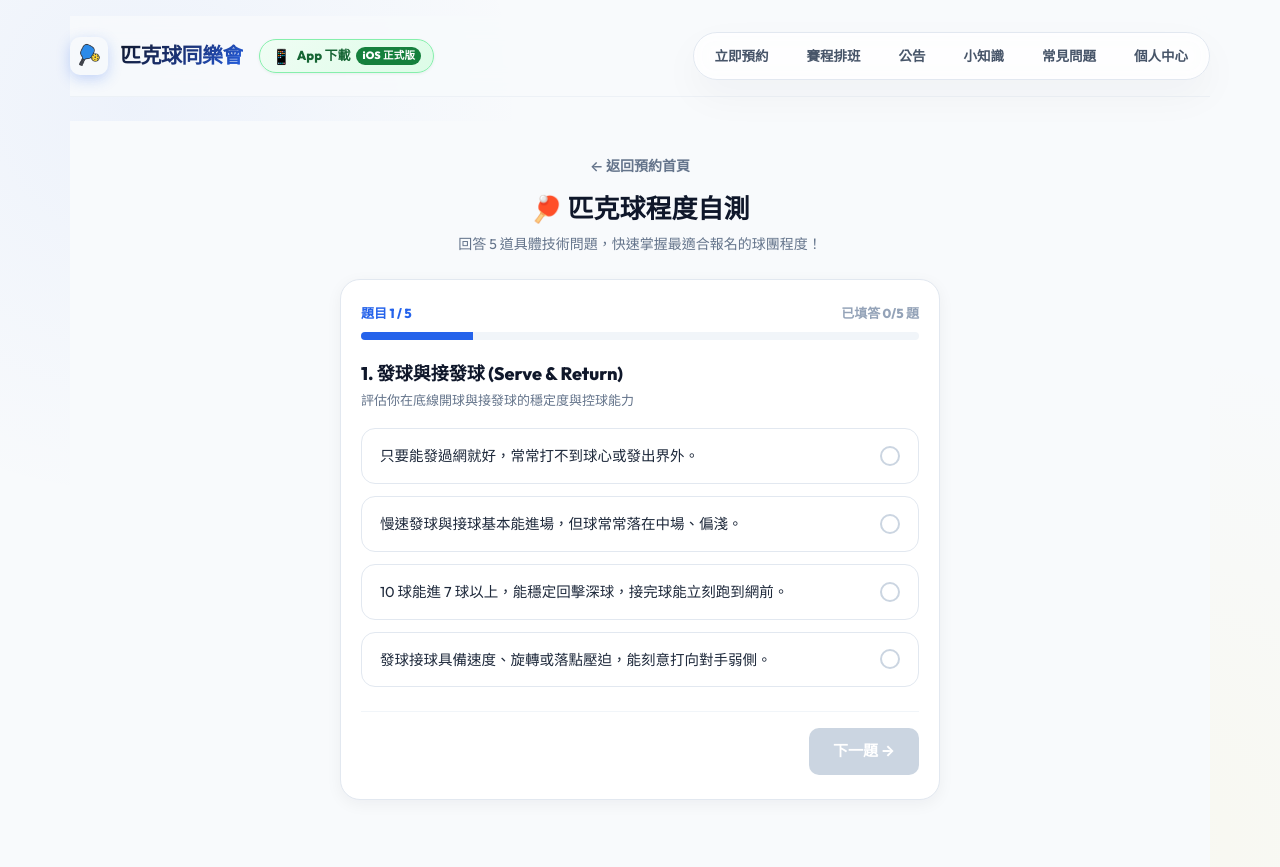
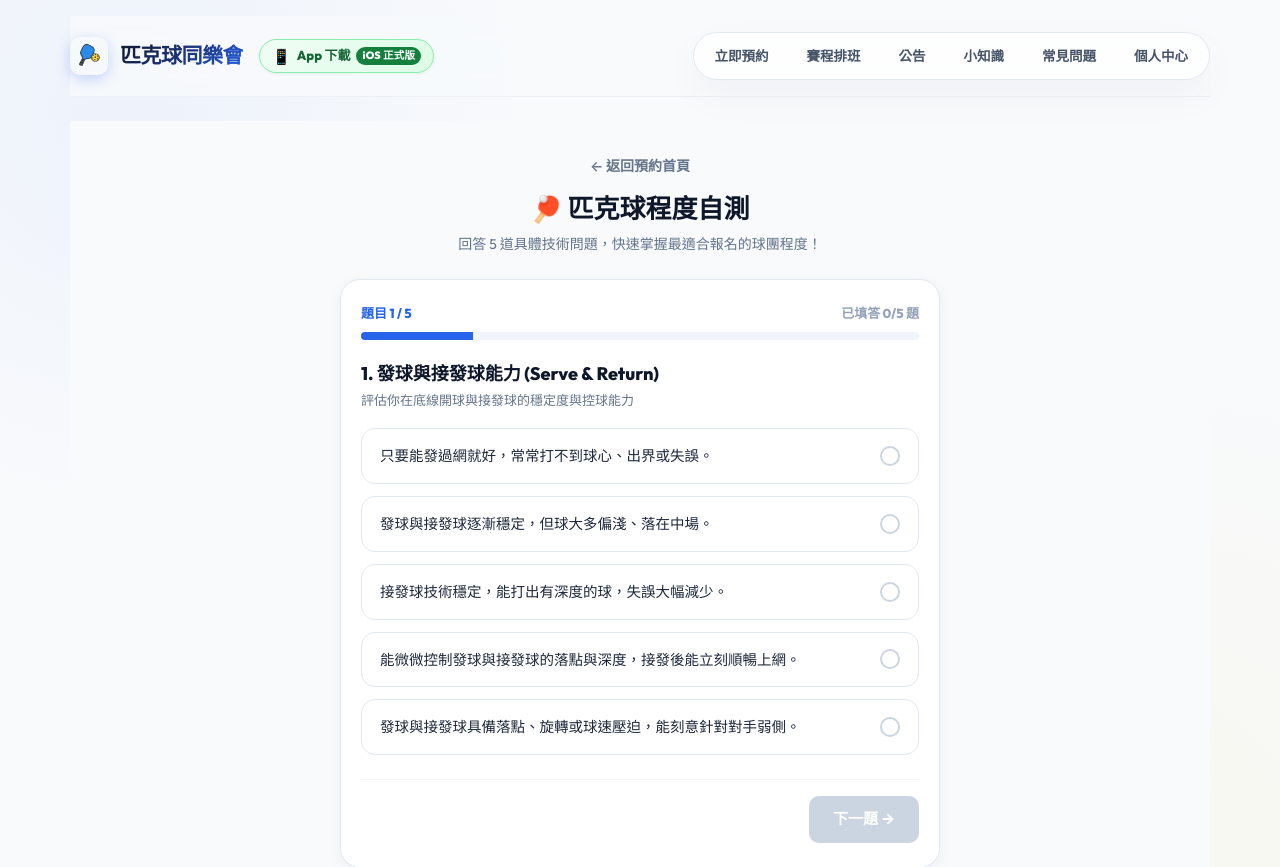
Before and after one commit to jasonliu1231/pickleball, a Next.js app: page /quiz in a window 1280 px wide. Shown: the top 867 px of the page. Built offline with nearby package versions, Linux system fonts and the light colour scheme; no server answers.

Commit message:
feat: update skill quiz to 5 questions with 5-tier standard rating (1.0-3.5)

```diff
--- a/app/quiz/page.jsx
+++ b/app/quiz/page.jsx
@@ -6,13 +6,14 @@ import Link from "next/link";
 const QUIZ_QUESTIONS = [
   {
     id: 1,
-    title: "1. 發球與接發球 (Serve & Return)",
+    title: "1. 發球與接發球能力 (Serve & Return)",
     subtitle: "評估你在底線開球與接發球的穩定度與控球能力",
     options: [
-      { score: 2.0, tag: "2.0 級", label: "只要能發過網就好，常常打不到球心或發出界外。" },
-      { score: 2.5, tag: "2.5 級", label: "慢速發球與接球基本能進場，但球常常落在中場、偏淺。" },
-      { score: 3.0, tag: "3.0 級", label: "10 球能進 7 球以上，能穩定回擊深球，接完球能立刻跑到網前。" },
-      { score: 3.5, tag: "3.5 級", label: "發球接球具備速度、旋轉或落點壓迫，能刻意打向對手弱側。" },
+      { score: 1.5, tag: "1.0 - 1.5 級", label: "只要能發過網就好，常常打不到球心、出界或失誤。" },
+      { score: 2.0, tag: "2.0 級", label: "發球與接發球逐漸穩定，但球大多偏淺、落在中場。" },
+      { score: 2.5, tag: "2.5 級", label: "接發球技術穩定，能打出有深度的球，失誤大幅減少。" },
+      { score: 3.0, tag: "3.0 級", label: "能微微控制發球與接發球的落點與深度，接發後能立刻順暢上網。" },
+      { score: 3.5, tag: "3.5+ 級", label: "發球與接發球具備落點、旋轉或球速壓迫，能刻意針對對手弱側。" },
     ]
   },
   {
@@ -20,87 +21,106 @@ const QUIZ_QUESTIONS = [
     title: "2. 網前小球 / 丁克 (Dink)",
     subtitle: "評估你在網前廚房線（NVZ）的放小球手感與拉鋸耐心",
     options: [
-      { score: 2.0, tag: "2.0 級", label: "完全不會放小球，看到球就只想用力敲過去。" },
-      { score: 2.5, tag: "2.5 級", label: "能在網前輕推 1～2 拍，但手腕太硬，球容易彈很高被殺球。" },
-      { score: 3.0, tag: "3.0 級", label: "能跟對手在網前耐心來回對拉 3～5 拍，但遇到大角度容易掛網。" },
-      { score: 3.5, tag: "3.5 級", label: "丁克球貼網極低，能維持 6 拍以上耐心拉鋸，懂得找空檔抓失誤。" },
+      { score: 1.5, tag: "1.0 - 1.5 級", label: "完全不會放小球，看到球就只想大力抽或用力敲過去。" },
+      { score: 2.0, tag: "2.0 級", label: "開始嘗試打丁克球，但手腕太硬，球容易彈很高被殺球。" },
+      { score: 2.5, tag: "2.5 級", label: "能持續在網前正反手推丁克球，打出低平貼網球，失誤減少。" },
+      { score: 3.0, tag: "3.0 級", label: "能嘗試改變方向打丁克球（直線到對角），來回拍數明顯變多。" },
+      { score: 3.5, tag: "3.5+ 級", label: "能持續變向丁克、耐心拉鋸，伺機找對手破綻抓出有效得分球。" },
     ]
   },
   {
     id: 3,
-    title: "3. 底線與第三板處理 (3rd Shot)",
-    subtitle: "評估第三板的戰術選擇（慢放 Drop vs 抽球 Drive）",
+    title: "3. 第三拍處理與向前推進 (3rd Shot)",
+    subtitle: "評估第三拍的戰術選擇（慢放短球 / 長丁克 vs 平抽推進）",
     options: [
-      { score: 2.0, tag: "2.0 級", label: "沒概念，只要能把球從底線弄過網就算成功。" },
-      { score: 2.5, tag: "2.5 級", label: "一律大力死抽（Drive），抽不過去就掛網、抽過去容易被攔截。" },
-      { score: 3.0, tag: "3.0 級", label: "知道要打第三板慢放（Drop），但成功率不到一半，常打太高。" },
-      { score: 3.5, tag: "3.5 級", label: "大部分能穩定把第三板慢放軟球（Drop）打進對手廚房區，順利走到網前。" },
+      { score: 1.5, tag: "1.0 - 1.5 級", label: "沒第三拍概念，只要能把球弄過網就算成功。" },
+      { score: 2.0, tag: "2.0 級", label: "大多一律大力平抽（Drive），抽不過去就掛網、抽過去容易被攔截。" },
+      { score: 2.5, tag: "2.5 級", label: "比賽時開始嘗試從過渡區或底線打「第三拍短球（長丁克）」，並嘗試向前走。" },
+      { score: 3.0, tag: "3.0 級", label: "能在中場過渡區穩定打出第三拍短球，順利推進到網前非截擊區。" },
+      { score: 3.5, tag: "3.5+ 級", label: "能穩定從「底線」打出高品質第三拍長丁克落入對方廚房，逼對手無法進攻。" },
     ]
   },
   {
     id: 4,
-    title: "4. 網前截擊與快球防守 (Volley & Reset)",
+    title: "4. 快球防守、截擊與失誤率 (Volley & Reset)",
     subtitle: "評估面對快球時的反應、截擊穩定性與卸力防守能力",
     options: [
-      { score: 2.0, tag: "2.0 級", label: "看到快球會害怕躲球，揮拍太大容易把球打出界。" },
-      { score: 2.5, tag: "2.5 級", label: "中速球可以用正手擋回去，但常常回球太高被對手連續扣殺。" },
-      { score: 3.0, tag: "3.0 級", label: "網前反應快，能做好準備姿勢擋住快球，手腕較穩定。" },
-      { score: 3.5, tag: "3.5 級", label: "能卸力擋住對手的重扣殺球（Reset 放回廚房區），攻守兼備。" },
+      { score: 1.5, tag: "1.0 - 1.5 級", label: "常失誤，對手球速一快容易嚇到躲球，或動作太大打出界。" },
+      { score: 2.0, tag: "2.0 級", label: "中速球能擋回去，但失誤仍偏多，容易把球擋得太高被扣殺。" },
+      { score: 2.5, tag: "2.5 級", label: "截擊技術逐漸穩定，很少出現低級失誤高球，能將球擋回場內。" },
+      { score: 3.0, tag: "3.0 級", label: "網前反應靈活，能將球主動截擊到對手的後場或空檔，來回拍數長。" },
+      { score: 3.5, tag: "3.5+ 級", label: "防守能力強，面對對手的大力殺球能「卸力重置（Reset）」輕放回對方廚房區。" },
     ]
   },
   {
     id: 5,
-    title: "5. 規則熟練度與雙打走位 (Rules & Position)",
-    subtitle: "評估對比分、發球站位、雙跳規則與雙打跑位的掌握度",
+    title: "5. 雙打走位、規則與站位觀念 (Court Positioning)",
+    subtitle: "評估對比分、發球站位、雙跳規則與雙打推進默契",
     options: [
-      { score: 2.0, tag: "2.0 級", label: "常常忘記比分或雙跳規則，廚房區容易不小心踩進去。" },
-      { score: 2.5, tag: "2.5 級", label: "規則都懂了，但雙打常常不知道該站哪裡、容易搶球或漏球。" },
-      { score: 3.0, tag: "3.0 級", label: "規則完全熟練，知道雙打要盡快站上網前廚房線防守。" },
-      { score: 3.5, tag: "3.5 級", label: "具備團隊戰術意識，懂得與隊友溝通補位、換位跑動。" },
+      { score: 1.5, tag: "1.0 - 1.5 級", label: "常忘記雙反彈規則、計分，發球或接發球時常不知道該站哪裡。" },
+      { score: 2.0, tag: "2.0 級", label: "基本規則都懂了，但雙打常留在底線不敢前進，容易跟隊友搶球。" },
+      { score: 2.5, tag: "2.5 級", label: "開始有比賽觀念，能與搭檔同步從後場向前推進到非截擊區（廚房線）。" },
+      { score: 3.0, tag: "3.0 級", label: "完全落實向前站位的壓迫優勢，能開始與搭檔溝通補位與得分策略。" },
+      { score: 3.5, tag: "3.5+ 級", label: "熟悉比賽節奏，懂得根據對手拍面預判球種（上/下旋），攻防走位默契極佳。" },
     ]
   }
 ];
 
 function getLevelResult(avgScore) {
-  if (avgScore < 2.25) {
+  if (avgScore < 1.8) {
     return {
-      title: "2.0 級（需教學新手）",
+      levelKey: "1.5",
+      title: "1.0 ~ 1.5 級（新手初學）",
       systemSkill: "需教學 (<2.0)",
       color: "#059669",
       bg: "#ecfdf5",
       border: "#a7f3d0",
-      desc: "您剛接觸匹克球，正在了解基本規則與建立擊球手感！",
-      advice: "建議報名：【新手友善團】、【新手教學場】或【不限程度歡樂暢打】，多練習發球、接發球的擊中率與基本走位。"
+      desc: "您已了解基本比賽規則，正在熟悉揮拍手感與擊球過網！",
+      advice: "建議報名：【1.0-1.5 新手教學團】、【不限程度歡樂暢打】，多練習發球、接球的擊中率與雙跳站位。"
     };
-  } else if (avgScore < 2.75) {
+  } else if (avgScore < 2.3) {
     return {
-      title: "2.5 級（基礎初學）",
+      levelKey: "2.0",
+      title: "2.0 級（入門體驗）",
+      systemSkill: "需教學 (<2.0)",
+      color: "#0d9488",
+      bg: "#f0fdfa",
+      border: "#99f6e4",
+      desc: "接、發球逐漸穩定，開始有丁克球、截擊等觀念，但失誤仍偏多！",
+      advice: "建議報名：【2.0 歡樂暢打團】、【新手練球場】，練習減少低級高球失誤，並嘗試在網前輕推丁克球。"
+    };
+  } else if (avgScore < 2.8) {
+    return {
+      levelKey: "2.5",
+      title: "2.5 級（基礎初階）",
       systemSkill: "初學 (2.0-2.5)",
       color: "#0284c7",
       bg: "#f0f9ff",
       border: "#bae6fd",
-      desc: "您已能順暢發球與回擊慢速球，基本規則完全沒問題！",
-      advice: "建議報名：【初學交流團】、【2.0+ / 2.5+ 休閒暢打】，打球時可以多練習回球後走上網前廚房線，並練習輕放小球（丁克）。"
+      desc: "基本擊球技術逐漸穩定，失誤明顯減少，開始懂得與隊友一起向前推進到廚房線！",
+      advice: "建議報名：【2.0-2.5 初學友善交流團】、【初階暢打】，多練習第三拍長丁克（Drop）與向前推進。"
     };
-  } else if (avgScore < 3.25) {
+  } else if (avgScore < 3.3) {
     return {
-      title: "3.0 級（一般中級）",
+      levelKey: "3.0",
+      title: "3.0 級（一般中階）",
       systemSkill: "一般 (2.5-3.0)",
       color: "#16a34a",
       bg: "#f0fdf4",
       border: "#bbf7d0",
-      desc: "恭喜！您具備良好穩定的發球、截擊與對打能力，是球場上的中堅力量！",
-      advice: "建議報名：【一般交流團】、【3.0 暢打團】或【中級友誼賽】。下一步可精進「第三板慢放（Drop）」技巧，讓上網攻防更具威脅！"
+      desc: "基本技巧穩定，能控制落點，來回拍數變多，能從過渡區打出第三拍短球，具備良好比賽觀念！",
+      advice: "建議報名：【2.5-3.0 一般交流團】、【3.0 暢打對抗】。下一步可精進底線長丁克與網前變向拉鋸！"
     };
   } else {
     return {
+      levelKey: "3.5",
       title: "3.5+ 級（進階好手）",
       systemSkill: "進階 (3.0+)",
       color: "#7c3aed",
       bg: "#f5f3ff",
       border: "#ddd6fe",
-      desc: "太厲害了！您掌握了第三板慢放、網前耐心丁克與防守重置，具備高度戰術思維！",
-      advice: "建議報名：【3.5+ 實力對抗團】、【進階競技場】或【分級交流賽】，享受高節奏攻防與戰術拉鋸！"
+      desc: "基本技巧成熟，底線第三拍短球穩定，能網前變向丁克並具備卸力重置（Reset）防守能力！",
+      advice: "建議報名：【3.0+ / 3.5 進階競技團】、【分級交流賽】，享受高強度戰術拉鋸與攻防轉換！"
     };
   }
 }
```
